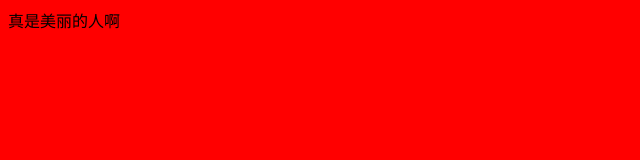
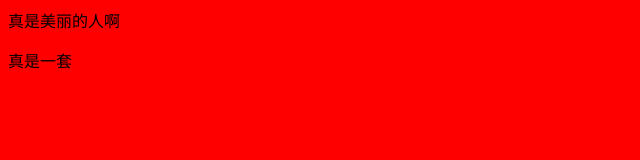
Before and after one commit to MRhuo857/git-demo-1, a plain HTML site: page index.html in a window 1280 px wide. Shown: the full height of the page, 0-640 px from the left. Drawn offline with Linux system fonts and the light colour scheme.

Commit message:
添加了p

```diff
--- a/index.html
+++ b/index.html
@@ -10,6 +10,7 @@
 
 <body>
     真是美丽的人啊
+    <p>真是一套</p>
 </body>
 
 </html>
```
